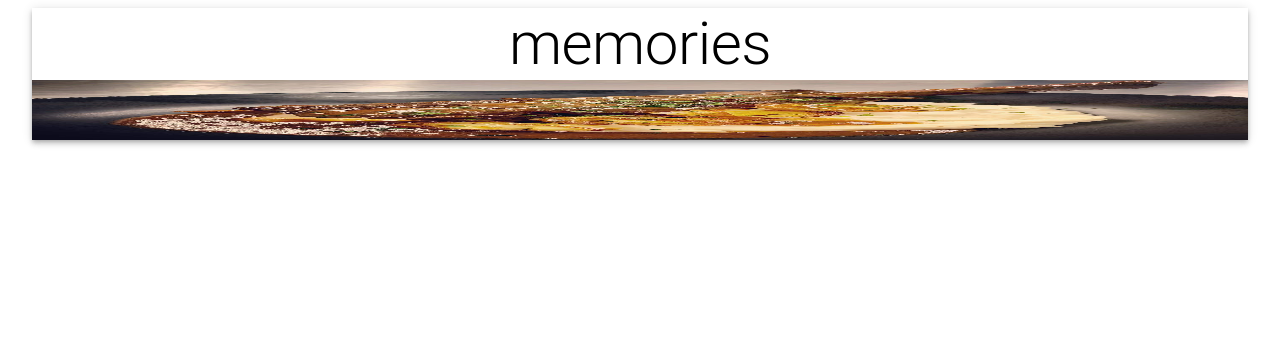
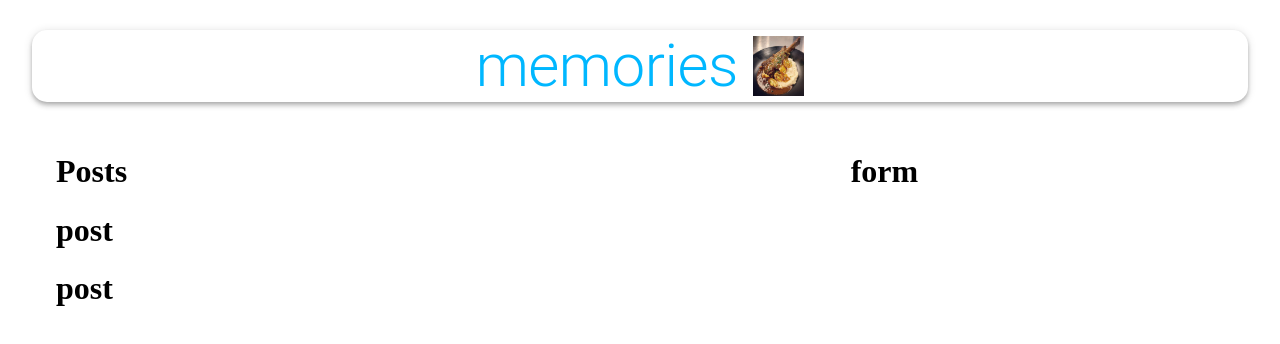
Before and after one commit to prestoncarroll/funwithmagic, a React (Create React App) app in the folder client/: page / in a window 1280 px wide. Shown: the top 344 px of the page. Built offline with nearby package versions, Linux system fonts and the light colour scheme.

Commit message:
styles added from material-ui

```diff
--- a/client/src/App.js
+++ b/client/src/App.js
@@ -4,14 +4,23 @@
 import Posts from "../src/components/Posts/Posts.js";
 
 import memories from "./images/image0.jpeg";
+import useStyles from "./styles";
+
 const App = () => {
+  const classes = useStyles();
+
   return (
     <Container maxwidth="lg">
-      <AppBar position="static" color="inherit">
-        <Typography variant="h2" align="center">
+      <AppBar className={classes.appBar} position="static" color="inherit">
+        <Typography className={classes.heading} variant="h2" align="center">
           memories
         </Typography>
-        <img src={memories} alt="memories" height="60" />
+        <img
+          className={classes.image}
+          src={memories}
+          alt="memories"
+          height="60"
+        />
       </AppBar>
       <Grow in>
         <Container>
--- a/client/src/components/Form/Form.js
+++ b/client/src/components/Form/Form.js
@@ -1,11 +1,8 @@
-import React from 'react'
+import React from "react";
+
 
 const Form = () => {
-    return (
-        <div>
+  return <h1>form</h1>;
+};
 
-        </div>
-    )
-}
-
-export default Form
+export default Form;
--- a/client/src/components/Posts/Posts.js
+++ b/client/src/components/Posts/Posts.js
@@ -1,11 +1,14 @@
-import React from 'react'
+import React from "react";
+import Post from "./post/Post";
 
 const Posts = () => {
-    return (
-        <div>
+  return (
+    <>
+      <h1>Posts</h1>
+      <Post />
+      <Post />
+    </>
+  );
+};
 
-        </div>
-    )
-}
-
-export default Posts
+export default Posts;
--- a/client/src/components/Posts/post/Post.js
+++ b/client/src/components/Posts/post/Post.js
@@ -0,0 +1,7 @@
+import React from "react";
+
+const Post = () => {
+  return <h1>post</h1>;
+};
+
+export default Post;
--- /dev/null
+++ b/client/src/components/Posts/post/styles.js
@@ -0,0 +1,52 @@
+import { makeStyles } from "@material-ui/core/styles";
+
+export default makeStyles({
+  media: {
+    height: 0,
+    paddingTop: "56.25%",
+    backgroundColor: "rgba(0, 0, 0, 0.5)",
+    backgroundBlendMode: "darken",
+  },
+  border: {
+    border: "solid",
+  },
+  fullHeightCard: {
+    height: "100%",
+  },
+  card: {
+    display: "flex",
+    flexDirection: "column",
+    justifyContent: "space-between",
+    borderRadius: "15px",
+    height: "100%",
+    position: "relative",
+  },
+  overlay: {
+    position: "absolute",
+    top: "20px",
+    left: "20px",
+    color: "white",
+  },
+  overlay2: {
+    position: "absolute",
+    top: "20px",
+    right: "20px",
+    color: "white",
+  },
+  grid: {
+    display: "flex",
+  },
+  details: {
+    display: "flex",
+    justifyContent: "space-between",
+    margin: "20px",
+  },
+  title: {
+    padding: "0 16px",
+  },
+  cardActions: {
+    padding: "0 16px 8px 16px",
+    display: "flex",
+    justifyContent: "space-between",
+  },
+});
--- /dev/null
+++ b/client/src/styles.js
@@ -0,0 +1,18 @@
+import { makeStyles } from "@material-ui/core/styles";
+
+export default makeStyles(() => ({
+  appBar: {
+    borderRadius: 15,
+    margin: "30px 0",
+    display: "flex",
+    flexDirection: "row",
+    justifyContent: "center",
+    alignItems: "center",
+  },
+  heading: {
+    color: "rgba(0,183,255, 1)",
+  },
+  image: {
+    marginLeft: "15px",
+  },
+}));
```
Also changed, not shown: client/src/components/Form/styles.js (+24 -0 lines), client/src/components/Posts/styles.js (+14 -0 lines), client/src/components/Posts/post/atyles.js (deleted), 1 other file (tests, documents, lock files or other folders).
